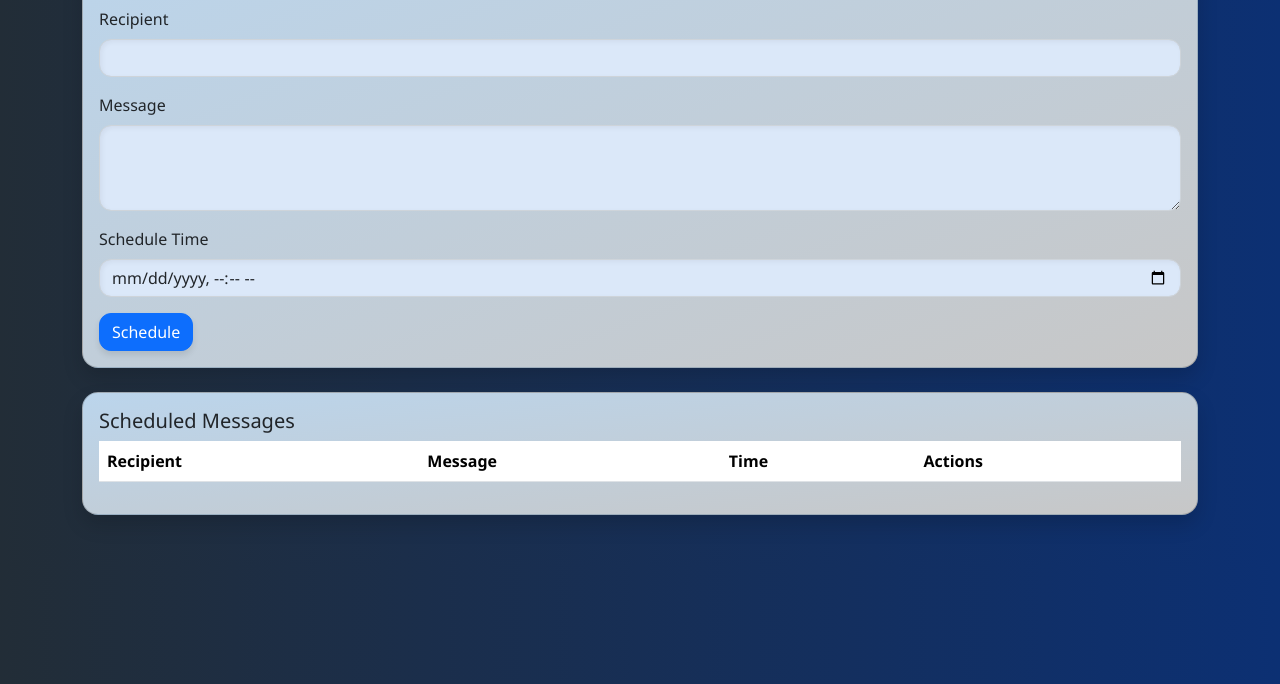
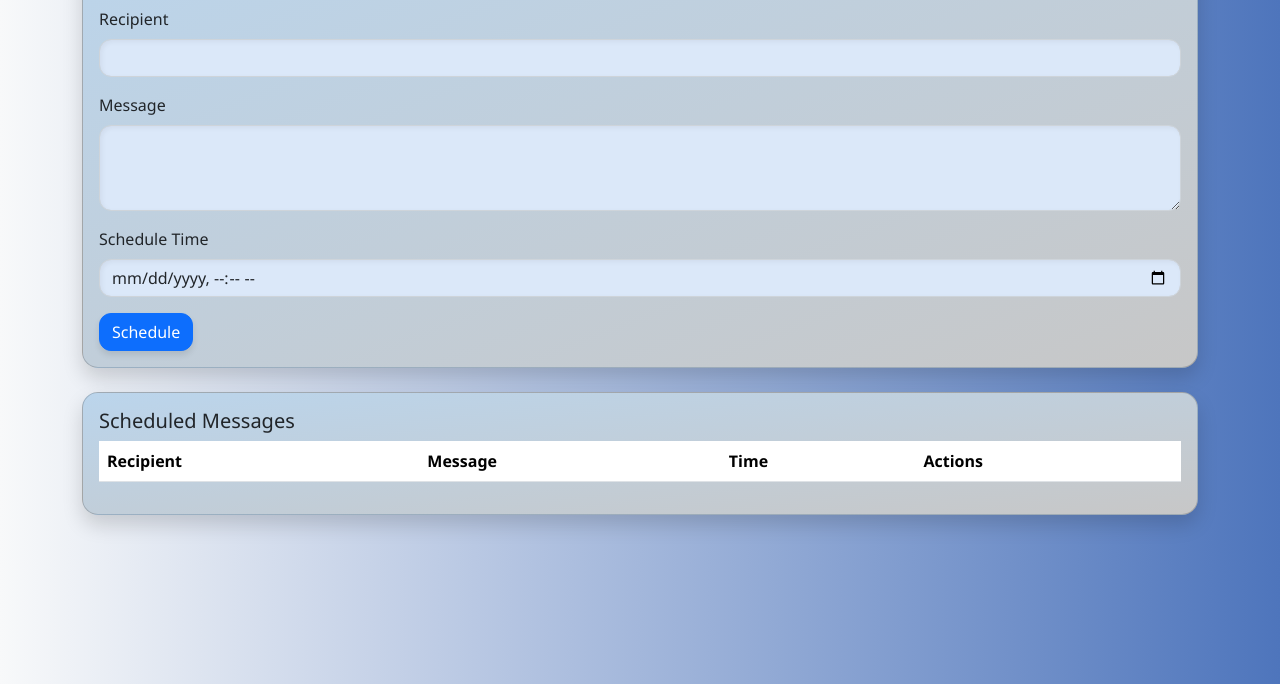
Before and after one commit to Sc22117/cloud-message-scheduler, a website with bundled scripts: page index.html in a window 1280 px wide. Shown: the part 116-800 px from the top of the page. Built offline with nearby package versions, Linux system fonts and the light colour scheme.

Commit message:
Update styles.css

```diff
--- a/styles.css
+++ b/styles.css
@@ -1,6 +1,6 @@
 
 body {
-    background: linear-gradient(to right, #222d37, #0c3073);
+    background: linear-gradient(to right, #f8f9fa, #4e75bc);
     font-family: 'Segoe UI', Tahoma, Geneva, Verdana, sans-serif;
   }
 
```
